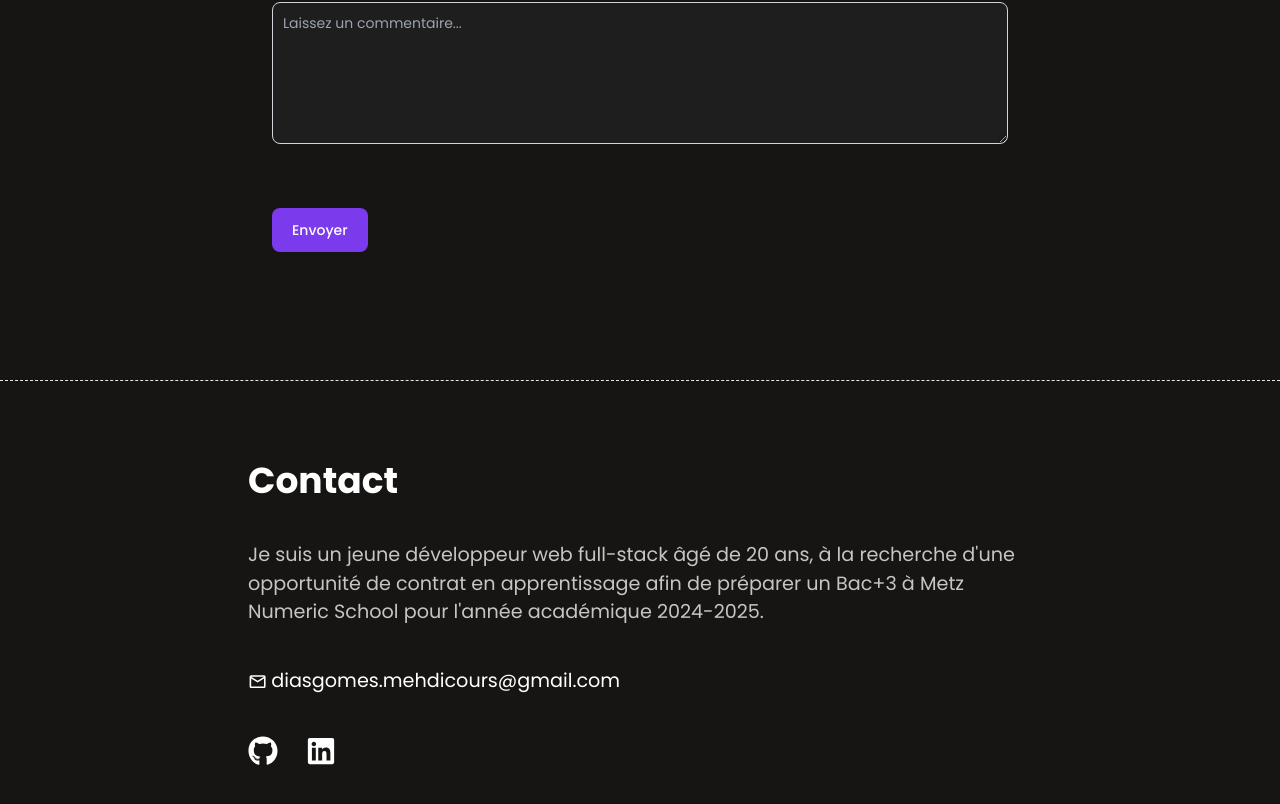
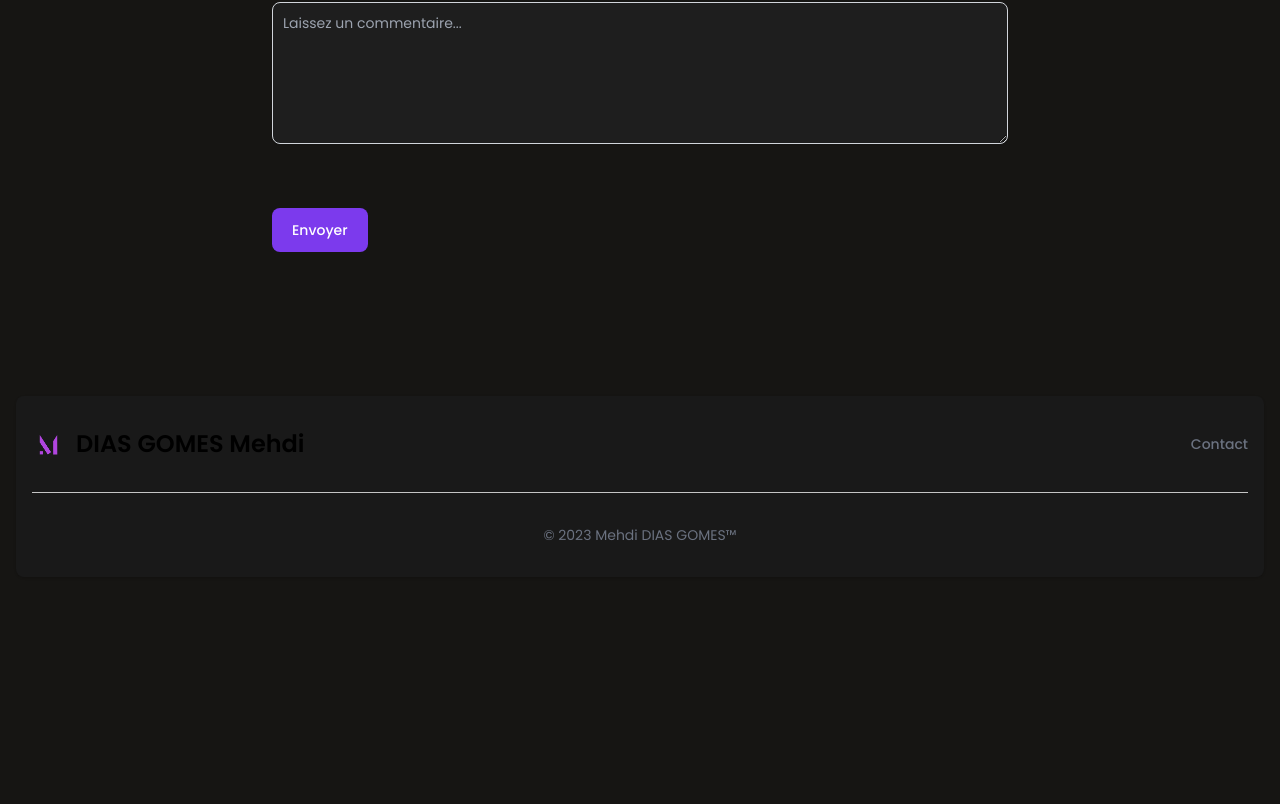
Before and after one commit to MehdiDiasGomes/Mon-portfolio, a React (Vite) app: page / in a window 1280 px wide. Shown: the part 3531-4335 px from the top of the page. After the commit the page ends 4124 px from the top, so only its background shows below. Built offline with nearby package versions, Linux system fonts and the light colour scheme.

Commit message:
💄 Modification footer

```diff
--- a/src/App.jsx
+++ b/src/App.jsx
@@ -9,7 +9,6 @@ import ScrollToTopButton from './Components/ScrollToTopButton'
 import { routes } from './Constants'
 
 function App() {
-  const location = useLocation()
 
   return (
     <>
--- a/src/Components/Contact/index.jsx
+++ b/src/Components/Contact/index.jsx
@@ -35,6 +35,10 @@ export default function Index() {
       )
   }
 
+  const handleInputChange = e => {
+    e.target.value = e.target.value.toUpperCase()
+  }
+
   return (
     <div id="contact">
       <Fade>
@@ -58,6 +62,7 @@ export default function Index() {
                 <input
                   id="nom"
                   name="nom"
+                  onInput={handleInputChange}
                   className="shadow-sm bg-[#1e1e1e] border border-gray-300 text-primary text-sm rounded-lg focus:ring-primary-500 focus:border-primary-500 block w-full p-2.5"
                   placeholder="Votre nom"
                 />
--- a/src/Layout/Footer.jsx
+++ b/src/Layout/Footer.jsx
@@ -1,52 +1,41 @@
 import React from 'react'
-import { FaGithub } from 'react-icons/fa'
-import { FaLinkedin } from 'react-icons/fa'
-import { MdOutlineMailOutline } from 'react-icons/md'
+import { Link } from 'react-router-dom'
+import Logo from '../Assets/img/Logo.png'
 
 const Footer = () => {
   return (
-    <div
-      className="flex justify-center items-center py-20 border-t border-dashed"
-    >
-      <div className="flex flex-col sm:px-10 md:px-14 pcScreen:w-9/12 pcScreen:px-44 md:w-full sm:w-full xl:w-[70%] lg:w-9/12 gap-10">
-        <div>
-          <h3 className="text-primary text-4xl font-bold">Contact</h3>
+    <footer class="bg-[#191919] rounded-lg shadow m-4">
+      <div class="w-full max-w-screen-xl mx-auto p-4 md:py-8">
+        <div class="sm:flex sm:items-center sm:flex-col md:flex-row sm:justify-between">
+          <a
+            href="https://flowbite.com/"
+            class="flex items-center mb-4 sm:mb-0 space-x-3 rtl:space-x-reverse">
+            <img
+              src={Logo}
+              class="h-8"
+              alt="Flowbite Logo"
+            />
+            <span class="self-center text-2xl font-semibold whitespace-nowrap dark:text-white">
+              DIAS GOMES Mehdi
+            </span>
+          </a>
+          <ul class="flex flex-wrap items-center mb-6 text-sm font-medium text-gray-500 sm:mb-0 dark:text-gray-400">
+            <li>
+              <a href="#contact" class="hover:underline">
+                Contact
+              </a>
+            </li>
+          </ul>
         </div>
-        <div>
-          <p className="text-secondary md:text-parag sm:text-paragMobile">
-            Je suis un jeune développeur web full-stack âgé de 20 ans, à la
-            recherche d&apos;une opportunité de contrat en apprentissage afin de
-            préparer un Bac+3 à Metz Numeric School pour l&apos;année académique
-            2024-2025.
-          </p>
-        </div>
-        <div>
-          <a
-            className="text-primary md:text-parag sm:text-paragMobile flex items-center gap-1"
-            href="mailto:diasgomes.mehdicours@gmail.com"
-          >
-            <MdOutlineMailOutline />
-            diasgomes.mehdicours@gmail.com
+        <hr class="my-6 border-secondary sm:mx-auto lg:my-8" />
+        <span class="block text-sm text-gray-500 sm:text-center dark:text-gray-400">
+          © 2023{' '}
+          <a href="#" class="hover:underline">
+            Mehdi DIAS GOMES™
           </a>
-        </div>
-        <div className="flex gap-7">
-          <a
-            className="text-primary text-3xl"
-            href="https://github.com/MehdiDiasGomes"
-            target="blank"
-          >
-            <FaGithub />
-          </a>
-          <a
-            className="text-primary text-3xl"
-            href="https://www.linkedin.com/in/mehdi-dias-gomes-056654239"
-            target="blank"
-          >
-            <FaLinkedin />
-          </a>
-        </div>
+        </span>
       </div>
-    </div>
+    </footer>
   )
 }
 
```
